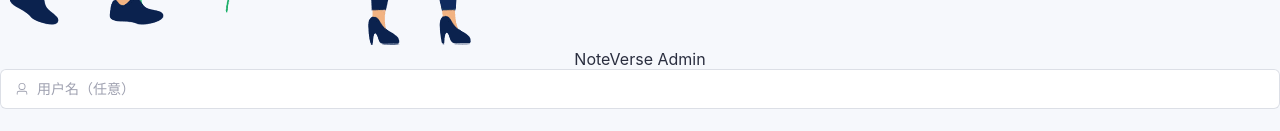
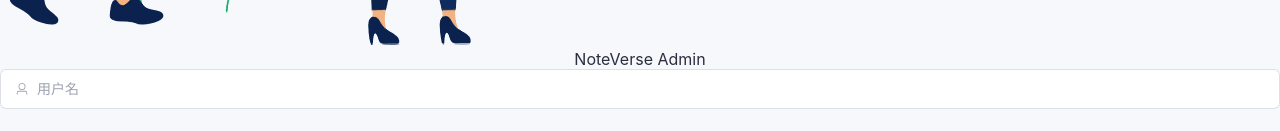
Before and after one commit to MadMike0204/teek-design-management, a Vue app: page /login in a window 1280 px wide. Shown: the part 647-778 px from the top of the page. Built offline with nearby package versions, Linux system fonts and the light colour scheme.

Commit message:
fix: 一丢丢小bug修改，登录页面差不多算是搞定了

```diff
--- a/src/views/core/login/loginForm.vue
+++ b/src/views/core/login/loginForm.vue
@@ -98,19 +98,14 @@
 <template>
   <el-form ref="loginFormRef" :model="loginForm" :rules="loginRules" size="large" :class="ns.b()">
     <el-form-item prop="username">
-      <el-input
-        v-model="loginForm.username"
-        placeholder="用户名（任意）"
-        :prefix-icon="User"
-        @keydown.enter="login"
-      ></el-input>
+      <el-input v-model="loginForm.username" placeholder="用户名" :prefix-icon="User" @keydown.enter="login"></el-input>
     </el-form-item>
 
     <el-form-item prop="password">
       <el-input
         type="password"
         v-model="loginForm.password"
-        placeholder="密码（任意）"
+        placeholder="密码"
         show-password
         autocomplete="new-password"
         :prefix-icon="Lock"
```
